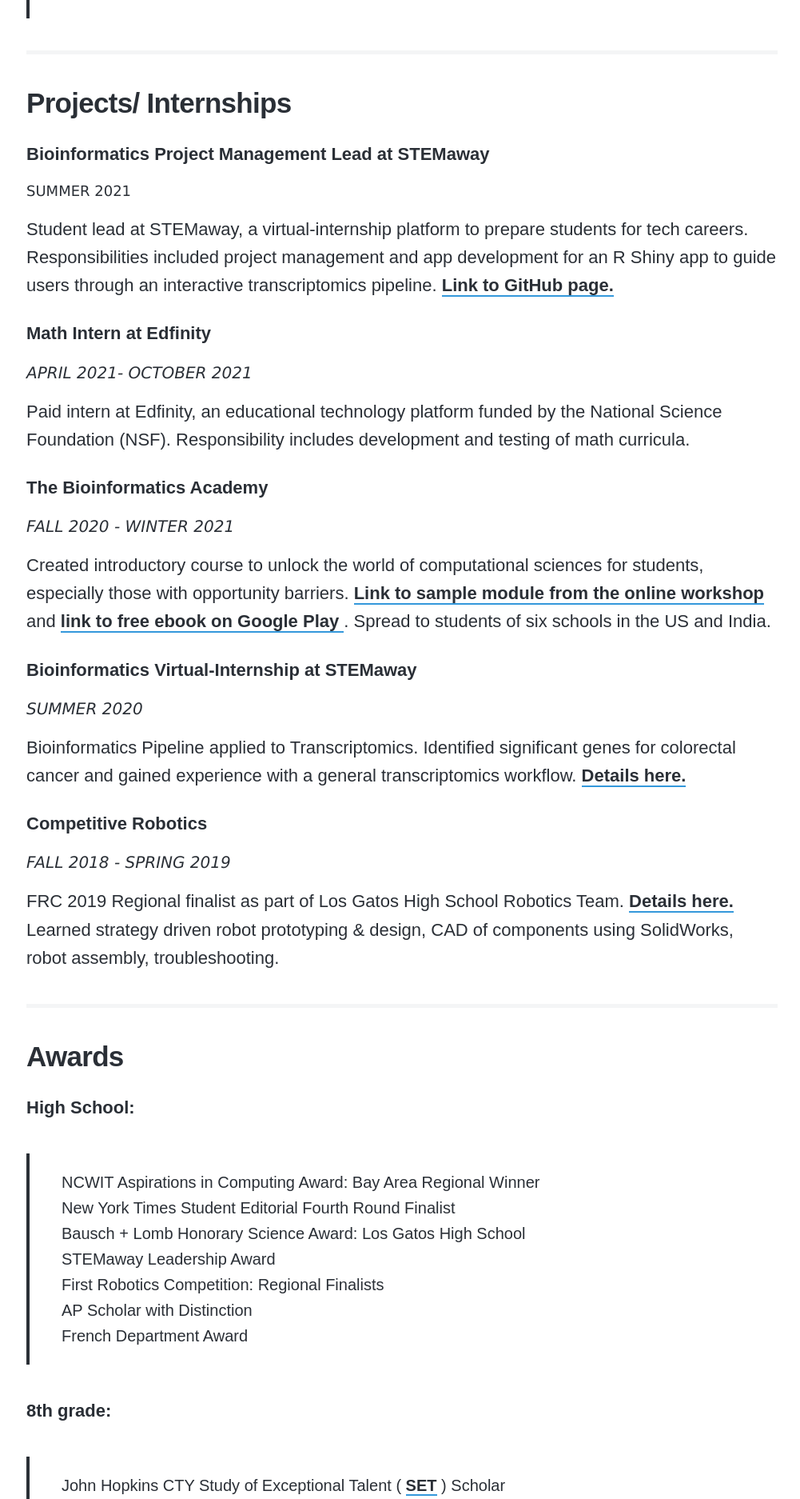
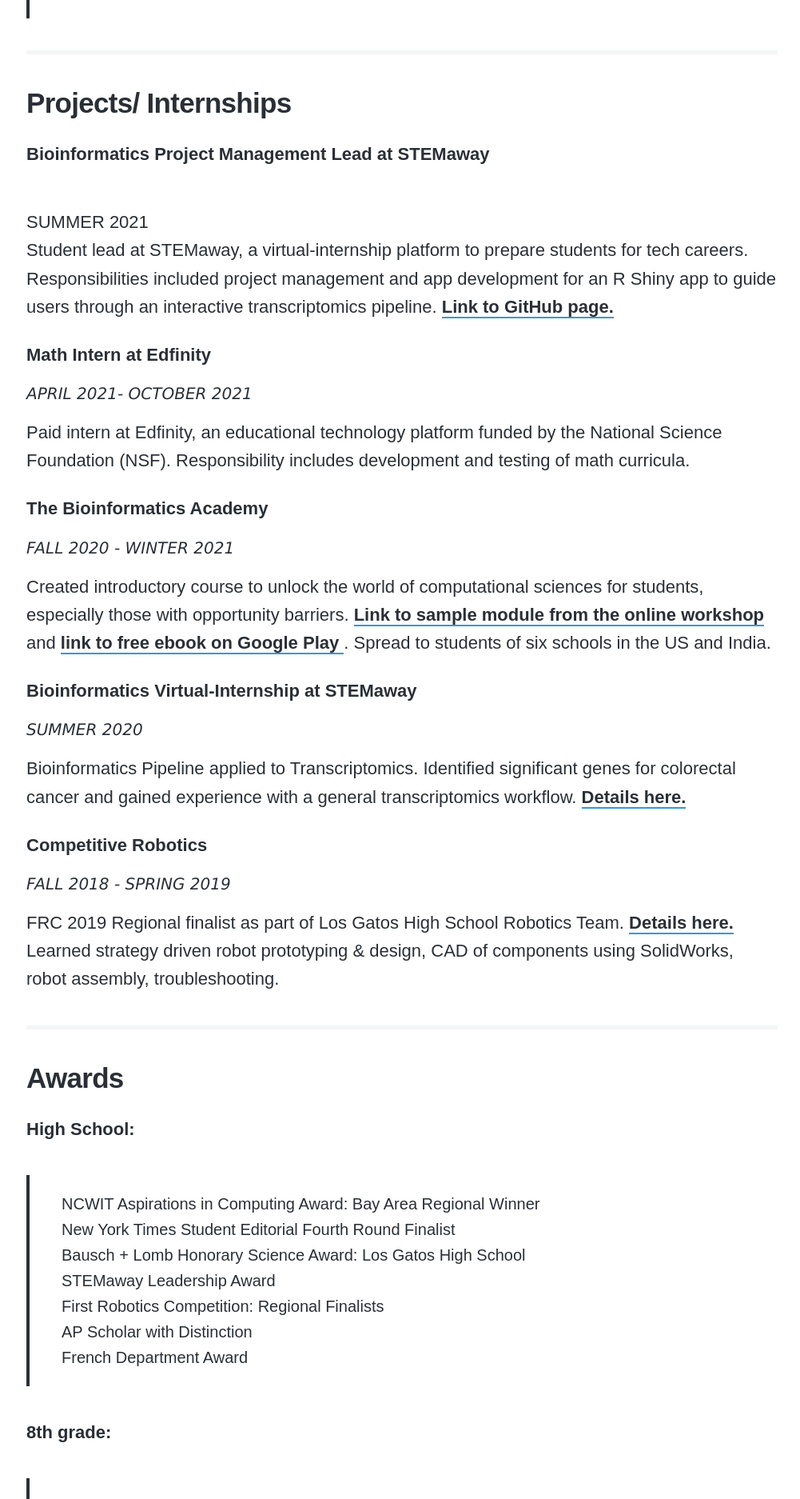
Before and after one commit to disha-22/disha-22.github.io, a Jekyll site: the page built from _pages/Resume.md, in a window 1280 px wide. Shown: the part 1390-3264 px from the top of the page at 80% size, without its empty margins (137-1138 px from the left). Built offline with Jekyll 4.4.1, drawn with Linux system fonts in a browser that asks for light colours; nearby versions of some CDN libraries; some web fonts are replaced.

Commit message:
Update Resume.md

```diff
--- a/_pages/Resume.md
+++ b/_pages/Resume.md
@@ -30,8 +30,8 @@
 
 <h2>Projects/ Internships</h2>
 <h4> Bioinformatics Project Management Lead at STEMaway </h4>
-<p style="font-family:verdana; font-size:18px">SUMMER 2021</p>
-Student lead at STEMaway, a virtual-internship platform to prepare students for tech careers. Responsibilities included project management and app development for an R Shiny app to guide users through an interactive transcriptomics pipeline. <a href = "https://bi-stem-away.github.io/sMAP/">Link to GitHub page.</a>
+<br> SUMMER 2021
+<br> Student lead at STEMaway, a virtual-internship platform to prepare students for tech careers. Responsibilities included project management and app development for an R Shiny app to guide users through an interactive transcriptomics pipeline. <a href = "https://bi-stem-away.github.io/sMAP/">Link to GitHub page.</a>
 <br>
 <h4> Math Intern at Edfinity </h4>
 <p style="font-family:verdana; font-size:20px"><em class="date">APRIL 2021- OCTOBER 2021</em></p>
```
